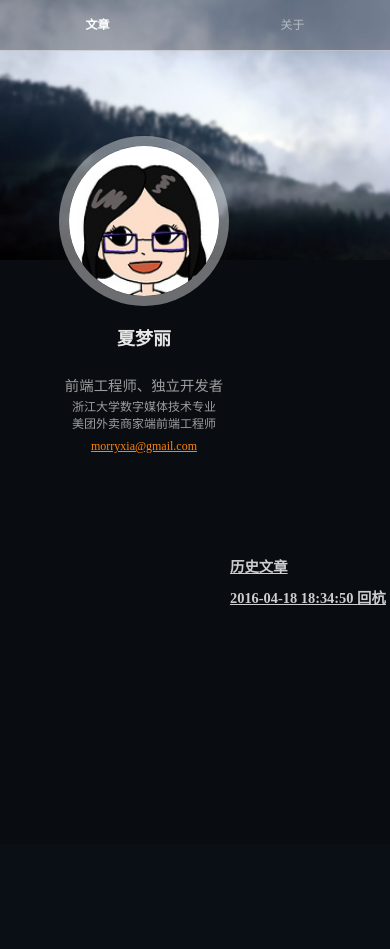
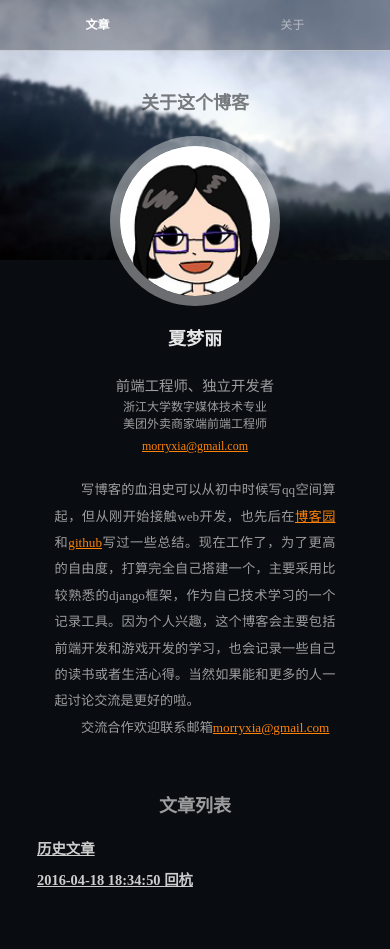
Before and after one commit to sparkmorry/sparkmorry, a Django app: page /blog/ in a window 390 px wide; the page is wider, and only the part inside the window is pictured. Before the commit the page ends 605 px from the top of that part, so only its background shows below. Run offline with Django 3.2, Linux system fonts and the light colour scheme; data comes from the database, SQL or seed files in the repository.

Commit message:
mobile responsive

```diff
--- a/static/css/intro.css
+++ b/static/css/intro.css
@@ -1,7 +1,3 @@
-.main-content{
-	width: 960px;
-    margin: auto;
-}
 h2{
 	margin-bottom: 20px;
 }
@@ -54,3 +50,17 @@ h2{
 	text-indent: 2em;
 	margin-left: 5%;
 }
+
+@media screen and (max-width:600px){
+	.intro .detail{
+		color: rgba(255,255,255,0.6);
+		float: none;
+		margin: auto;
+		text-align: justify;
+		width: 80%;
+	}
+	.intro .breif{
+		float: none;
+		margin: auto;
+	}
+}
--- a/static/css/pages/blog.css
+++ b/static/css/pages/blog.css
@@ -1,3 +1,4 @@
+@import url(../intro.css);
 .article-list{
 	width: 500px;
     margin: auto;
@@ -13,3 +14,8 @@
 	font-size: 1.2em;
 	font-weight: 700;
 }
+@media screen and (max-width:600px){
+	.article-list{
+		width: 90%;
+	}
+}
--- a/static/css/style.css
+++ b/static/css/style.css
@@ -20,14 +20,17 @@ body{
 	color: rgba(255,255,255,0.6);
 	padding-bottom: 50px;
 }
+.main-content{
+	width: 960px;
+    margin: auto;
+}
 @media screen and (max-width:600px){
 	body{
 		font-size:12px;
 	}
-}
-.main-content{
-	width: 960px;
-    margin: auto;
+	.main-content{
+		width: 90%;
+	}
 }
 h2{
 	margin-bottom: 20px;
--- a/templates/about.html
+++ b/templates/about.html
@@ -6,7 +6,7 @@
 <div class="main-content">
 	<div class="intro cf">
 		<h2 style="color:rgba(0,0,0,0.5)">关于我</h2>
-		<div class="breif fl">
+		<div class="breif">
 			<img src="/static/images/morry.jpg" class="avatar">
 			<h2 class="name">夏梦丽</h2>
 			<p class="pos">前端工程师、独立开发者</p>
@@ -14,7 +14,7 @@
 			<p class="bg">美团外卖商家端前端工程师</p>
 			<a href="mailto:morryxia@gmail.com" class="email">morryxia@gmail.com</a>
 		</div>
-		<div class="detail fr">
+		<div class="detail">
 			<p>深埋一颗设计师心的前端工程师，LOL网瘾少女。大三时去加拿大Simon Fraser University作为交换生学习Interactive Arts and Technology，能熟练的阅读英文文档和流利的听说交流。爱旅行，爱阅读，对简洁和美有执着的追求，爱摄影，爱手绘，希望有一天能自由的描绘看到的美和心中的世界，用画笔，也用代码。</p>
 			<p>主要兴趣：网站设计及开发、信息可视化、独立游戏</p>
 			<p>主要语言：Javascript、CSS、HTML、Python</p>
--- a/templates/base.html
+++ b/templates/base.html
@@ -2,13 +2,11 @@
 <html lang="zh-CN">
 	<head>
 	    <title>{% block title %}{% endblock %}</title>
-	    <meta name="viewport" content="width=device-width, initial-scale=1, maximum-scale=1, user-scalable=no">
+	    <meta name="viewport" content="width=device-width, initial-scale=1">
 	    <meta charset="utf-8">
 	    <meta content="夏梦丽（sparkmorry）的前端博客、生活随笔、游戏开发、手绘心得" name="description"/>
 	    <link rel="shortcut icon" href="/static/images/morry.jpg" />
 	    <link rel="stylesheet" type="text/css" href="/static/css/style.css">
-	    <link rel="stylesheet" type="text/css" href="/static/css/intro.css">
-
 	    <link rel="stylesheet" type="text/css" href="/static/css/pages/{{page}}.css?v=1.3">
 
 	</head>
```
Also changed, not shown: static/css/pages/about.css (+35 -1 lines), 1 other file.
